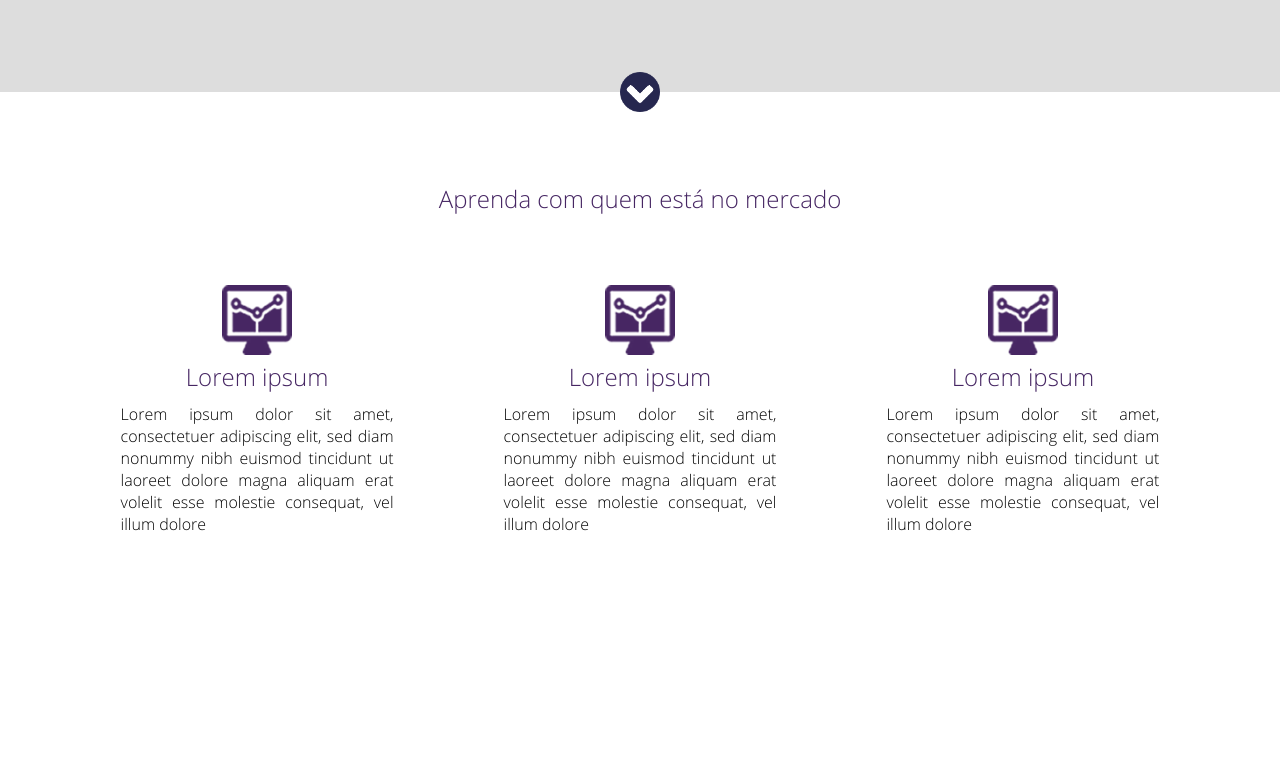
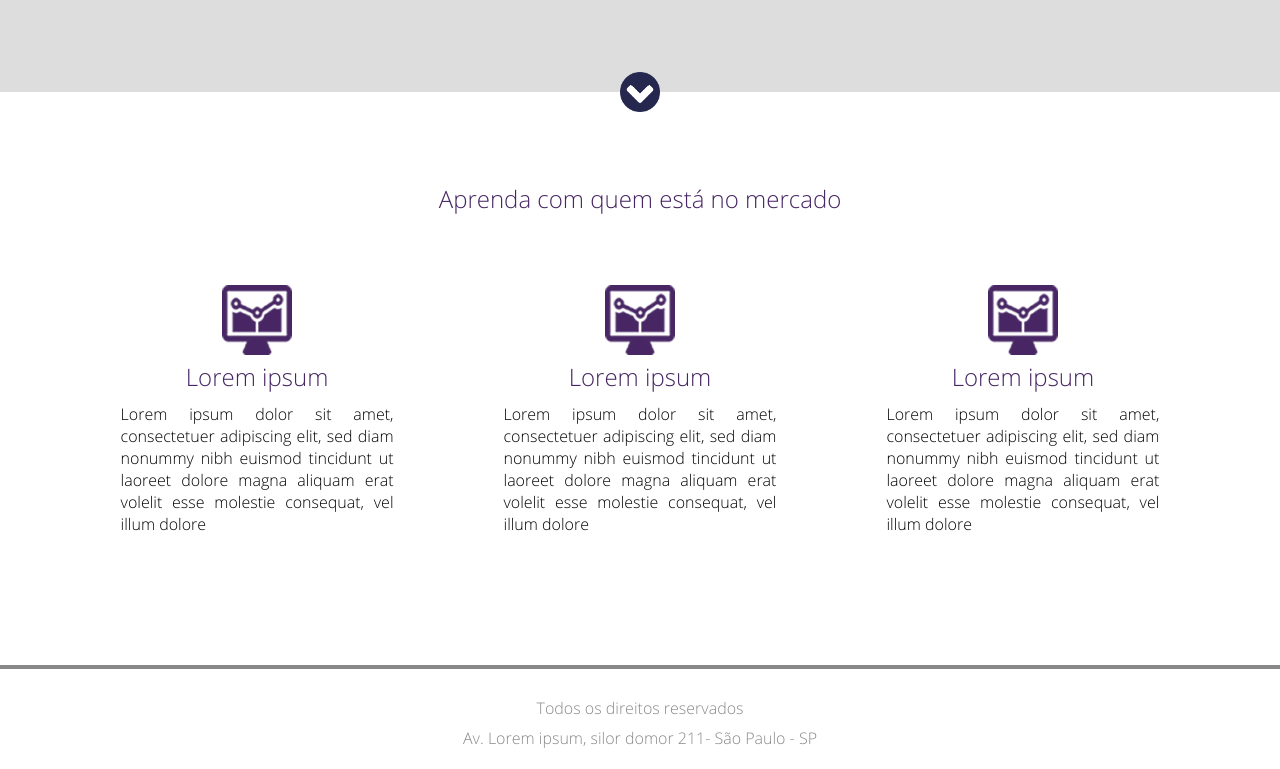
Before and after one commit to Je-ss/landPageDanki, a plain HTML site: page index.html in a window 1280 px wide. Shown: the part 840-1609 px from the top of the page. Before the commit the page ends 1415 px from the top, so only its background shows below. Drawn offline with Linux system fonts and the light colour scheme.

Commit message:
ajustando e adicionando o footer

```diff
--- a/css/style.css
+++ b/css/style.css
@@ -12,6 +12,10 @@ html,body{
 @font-face{
 	src:url('../fonts/OpenSans-Light.ttf');
 	font-family: "Open Sans";
+}
+
+.clear{
+    clear:both;
 }
 
 .center{
@@ -182,10 +186,11 @@ html,body{
 }
 
 .container-single{
-	float: left;
-	width: 33.333%;
+	float:left;
+	width: 33.3333%;
 	padding:30px;
 }
+
 
 .container-single p{
 	display: inline-block;
@@ -196,3 +201,16 @@ html,body{
 .container-single img{
 	width:70px;
 }
+
+
+.footer{
+    padding: 20px 0;
+    border-top:4px solid #888888;
+    text-align:center;
+    color:#888888;
+
+}
+
+.footer p{
+    margin-top:8px;
+}
--- a/index.html
+++ b/index.html
@@ -101,9 +101,14 @@
 			</div><!--container--single-->
 
 		</div><!--container-section-->
-
+        <div class="clear"></div>
 		</div><!--center-->
 	</div><!--section-1-->
 
+    <div class="footer">
+        <p>Todos os direitos reservados</p>
+        <p>Av. Lorem ipsum, silor domor 211- São Paulo - SP</p>
+    </div><!--footer-->
+
 	</body>
 </html>
```
